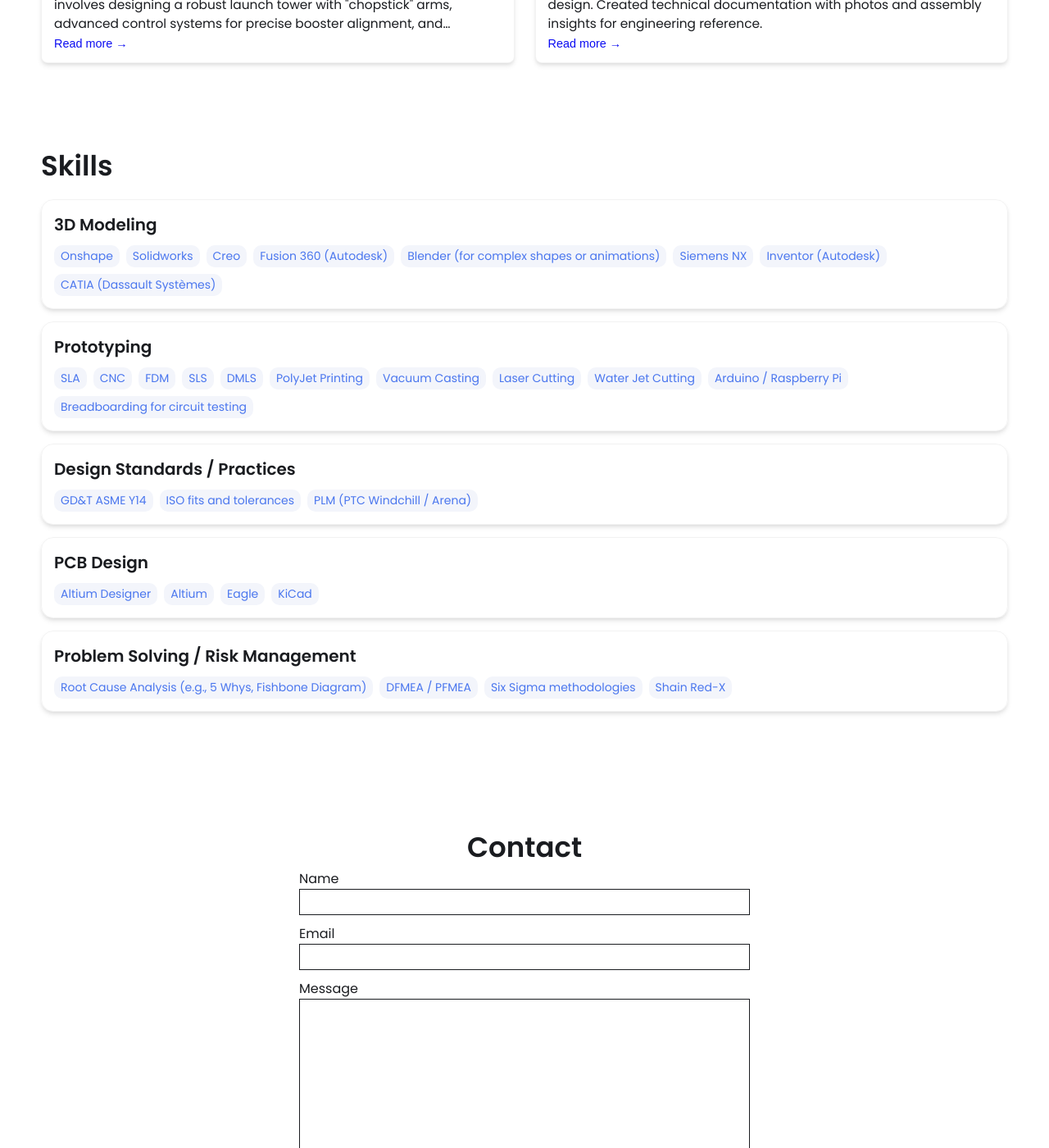
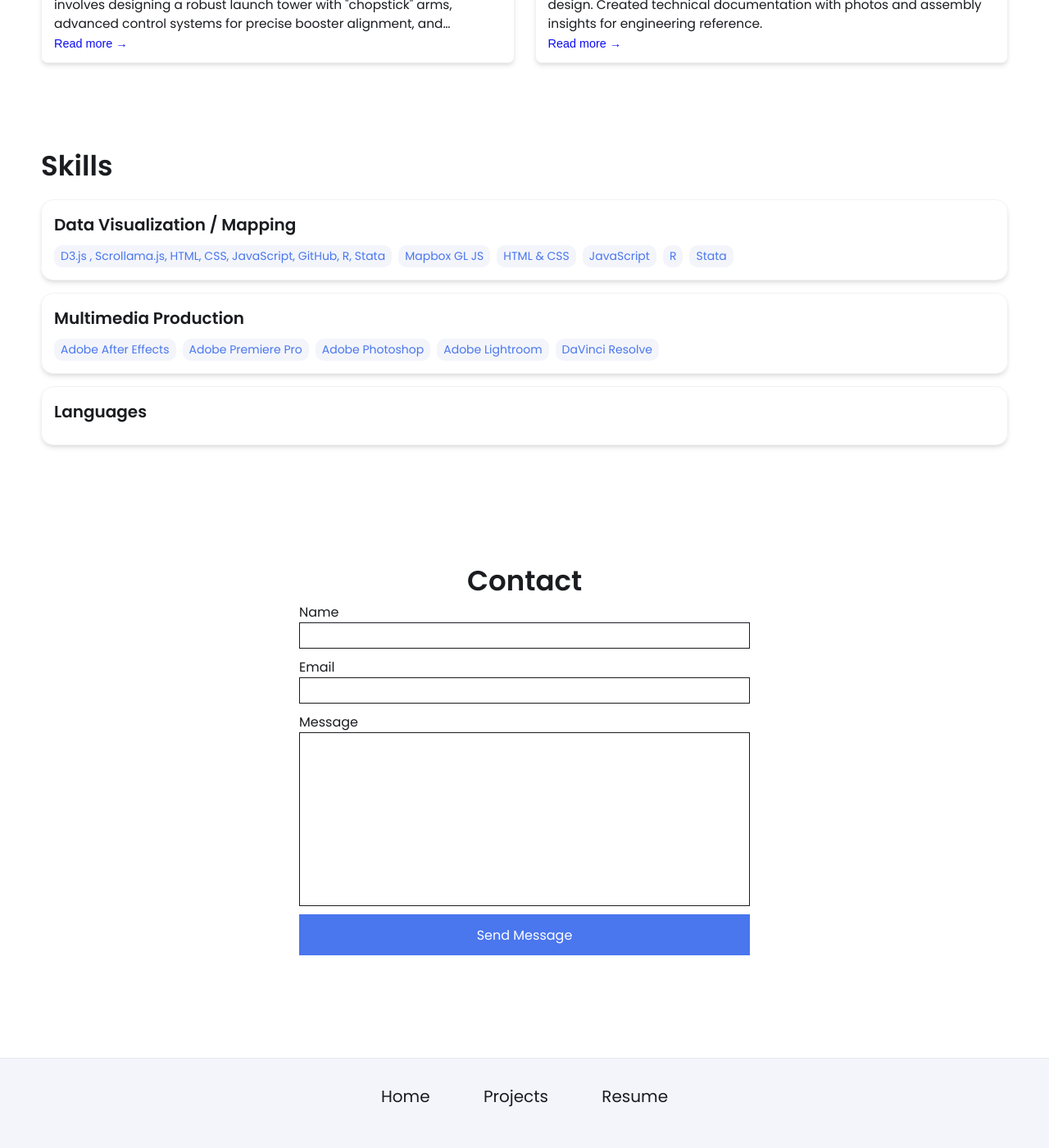
Before and after one commit to Oukangneng/oukangneng.github.io, a Jekyll site: the page built from index.html, in a window 1280 px wide and 1400 px high, scrolled down 1449 px. Shown: the whole window at 82% size. Built offline with Jekyll 4.4.1, drawn with Linux system fonts in a browser that asks for light colours.

Commit message:
Update _config.yml

```diff
--- a/_config.yml
+++ b/_config.yml
@@ -43,46 +43,26 @@
 
 # Skills Section - Add the list of your Skills by categories/tools. The indentation for each level needs to be precise.
 skills:
-  - category: 3D Modeling
+  - category: Data Visualization / Mapping
     tools:
-    - Onshape
-    - Solidworks
-    - Creo
-    - Fusion 360 (Autodesk)
-    - Blender (for complex shapes or animations)
-    - Siemens NX
-    - Inventor (Autodesk)
-    - CATIA (Dassault Systèmes)
-  - category: Prototyping
+    - D3.js , Scrollama.js, HTML, CSS, JavaScript, GitHub, R, Stata
+    - Mapbox GL JS
+    - HTML & CSS
+    - JavaScript
+    - R
+    - Stata
+  - category: Multimedia Production
     tools:
-    - SLA
-    - CNC
-    - FDM
-    - SLS
-    - DMLS
-    - PolyJet Printing
-    - Vacuum Casting
-    - Laser Cutting
-    - Water Jet Cutting
-    - Arduino / Raspberry Pi
-    - Breadboarding for circuit testing
-  - category: Design Standards / Practices
-    tools:
-    - GD&T ASME Y14
-    - ISO fits and tolerances
-    - PLM (PTC Windchill / Arena)
-  - category: PCB Design
-    tools:
-    - Altium Designer
-    - Altium
-    - Eagle
-    - KiCad
-  - category: Problem Solving / Risk Management
-    tools:
-    - Root Cause Analysis (e.g., 5 Whys, Fishbone Diagram)
-    - DFMEA / PFMEA
-    - Six Sigma methodologies
-    - Shain Red-X
+    - Adobe After Effects
+    - Adobe Premiere Pro
+    - Adobe Photoshop
+    - Adobe Lightroom
+    - DaVinci Resolve
+  - category: Languages
+    types:
+    - Mandarin Chinese
+    - English
+
 
 
 # Contact Form Setup. Setup an account and copy over the key. When someone fills out the form, it will be received in your email.
```
